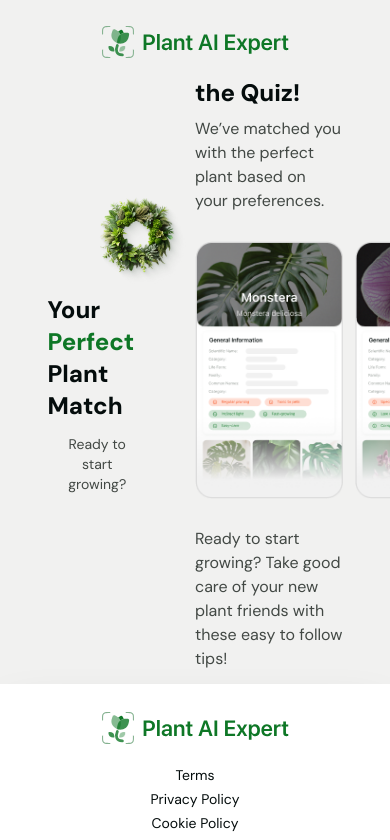
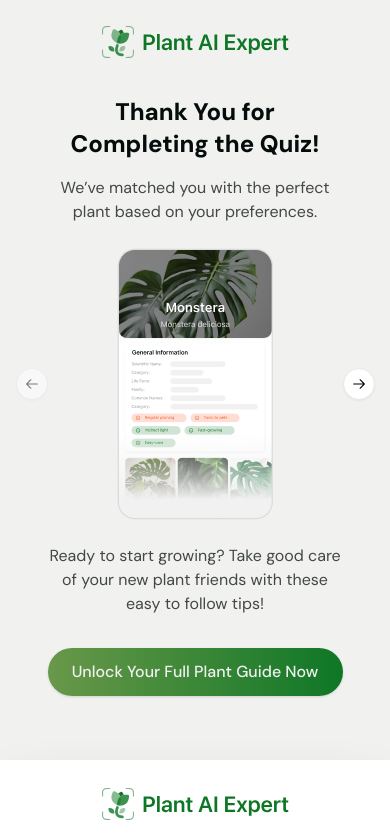
Before and after one commit to EugeniBykovski/evadav-landing, a Next.js app: page /result in a window 390 px wide. Shown: the top 840 px of the page. Built offline with nearby package versions, Linux system fonts and the light colour scheme.

Commit message:
feat: implement mobile version

```diff
--- a/app/layout.tsx
+++ b/app/layout.tsx
@@ -34,9 +34,9 @@ export default async function RootLayout({
         <NextIntlClientProvider messages={messages}>
           <div className="flex flex-col min-h-screen">
             <Header />
-            <main className="fixed top-[10vh] w-[100%] h-[71vh]">
+            <main className="md:fixed top-[10vh] w-[100%] lg:h-[71vh] sm:h-[90vh]">
               <PageLayout>
-                <div className="container mx-auto h-full flex items-center">
+                <div className="container mx-auto lg:h-full md:h-[57vh] flex items-center">
                   <Sidebar>{children}</Sidebar>
                 </div>
               </PageLayout>
--- a/components/FeatureList/FeatureList.tsx
+++ b/components/FeatureList/FeatureList.tsx
@@ -11,7 +11,7 @@ const FeatureList: FC<IFeatureListProps> = memo(({ features }) => (
         <div className="rounded-full bg-green-700 p-[2px]">
           <CheckIcon className="text-white w-3 h-3" />
         </div>
-        <span className="md:text-sm sm:text-xs text-[#424844]">{feature}</span>
+        <span className="text-sm text-[#424844]">{feature}</span>
       </li>
     ))}
   </ul>
--- a/components/PageLayout/PageLayout.tsx
+++ b/components/PageLayout/PageLayout.tsx
@@ -13,8 +13,8 @@ const PageLayout = ({ children }: { children: ReactNode }) => {
     <section
       className={clsx(
         isHomePage
-          ? 'bg-cover bg-no-repeat bg-center h-[calc(100vh-19vh-10vh)]'
-          : 'bg-[#F1F1F0] h-[calc(100vh-19vh-10vh)]'
+          ? 'bg-cover bg-no-repeat md:bg-center md:h-[calc(100vh-19vh-10vh)] sm:h-screen'
+          : 'bg-[#F1F1F0] sm:h-screen md:h-[calc(100vh-19vh-10vh)]'
       )}
       style={isHomePage ? { backgroundImage: `url(${bg_main.src})` } : {}}
     >
--- a/components/Question/Question.tsx
+++ b/components/Question/Question.tsx
@@ -8,7 +8,7 @@ import { RadioGroup, RadioGroupItem } from '../ui/radio-group';
 const Question: FC<QuestionProps> = memo(
   ({ question, options, onAnswerSelect, selectedAnswer }) => (
     <div className="mb-4">
-      <h2 className="text-3xl font-extrabold mb-4 text-[#040C0C]">
+      <h2 className="lg:text-3xl sm:text-xl font-extrabold mb-4 text-[#040C0C]">
         {question}
       </h2>
       <RadioGroup
@@ -38,7 +38,7 @@ const Question: FC<QuestionProps> = memo(
             />
             <Label
               htmlFor={`option-${index}`}
-              className="text-md text-[#040C0C] cursor-pointer"
+              className="lg:text-md sm:text-sm text-[#040C0C] cursor-pointer"
             >
               {option}
             </Label>
--- a/components/Quiz/Quiz.tsx
+++ b/components/Quiz/Quiz.tsx
@@ -13,38 +13,37 @@ const Quiz: FC = memo(() => {
   const router = useRouter();
 
   const [currentQuestion, setCurrentQuestion] = useState(0);
-  const [selectedAnswer, setSelectedAnswer] = useState<string | null>(null);
-  const [answers, setAnswers] = useState<string[]>([]);
+  const [answers, setAnswers] = useState<(string | null)[]>(
+    Array(quizData.length).fill(null)
+  );
+  const selectedAnswer = answers[currentQuestion];
 
   const handleAnswerSelection = useCallback(
-    (answer: string) => setSelectedAnswer(answer),
-    []
+    (answer: string) => {
+      const newAnswers = [...answers];
+      newAnswers[currentQuestion] = answer;
+      setAnswers(newAnswers);
+    },
+    [answers, currentQuestion]
   );
 
   const handleNext = useCallback(() => {
     if (selectedAnswer) {
-      const newAnswers = [...answers, selectedAnswer];
-      setAnswers(newAnswers);
-      setSelectedAnswer(null);
-
       if (currentQuestion + 1 < quizData.length) {
         setCurrentQuestion(currentQuestion + 1);
       } else {
-        localStorage.setItem('quizAnswers', JSON.stringify(newAnswers));
+        localStorage.setItem('quizAnswers', JSON.stringify(answers));
         router.push('/result');
       }
     }
-  }, [selectedAnswer, answers, currentQuestion, router]);
+  }, [selectedAnswer, currentQuestion, quizData.length, answers, router]);
 
-  const handleCancel = useCallback(() => {
-    if (currentQuestion > 0) {
-      setCurrentQuestion(currentQuestion - 1);
-      setAnswers(answers.slice(0, -1));
-    }
-  }, [currentQuestion, answers]);
+  const handleBack = useCallback(() => {
+    if (currentQuestion > 0) setCurrentQuestion(currentQuestion - 1);
+  }, [currentQuestion]);
 
   return (
-    <div className="flex flex-col justify-between h-full">
+    <div className="flex flex-col justify-between lg:h-full sm:h-[71vh]">
       <div className="flex-grow">
         <ProgressBar
           currentQuestion={currentQuestion}
@@ -57,11 +56,11 @@ const Quiz: FC = memo(() => {
           selectedAnswer={selectedAnswer}
         />
       </div>
-      <div className="flex justify-between mt-4 mb-11">
+      <div className="flex justify-between lg:mt-4 sm:mt-10 lg:mb-11 sm:mb-2">
         {currentQuestion > 0 ? (
           <Button
-            className="bg-[#929994] hover:bg-[#7e8580] hover:opacity-90 transition text-white py-2 px-4 md:min-w-52 rounded-3xl"
-            onClick={handleCancel}
+            className="bg-[#929994] hover:bg-[#7e8580] hover:opacity-90 transition text-white py-2 px-4 md:min-w-52 rounded-3xl sm:py-1 sm:px-12 sm:text-md"
+            onClick={handleBack}
             size={'lg'}
           >
             {t('cancel')}
@@ -74,7 +73,7 @@ const Quiz: FC = memo(() => {
             selectedAnswer
               ? 'bg-green-500 hover:bg-green-600 '
               : 'bg-green-500 cursor-not-allowed'
-          } text-white rounded-3xl md:min-w-52`}
+          } text-white rounded-3xl md:min-w-52 sm:py-1 sm:px-12 sm:text-md`}
           onClick={handleNext}
           disabled={!selectedAnswer}
           variant={'action'}
--- a/components/Result/Result.tsx
+++ b/components/Result/Result.tsx
@@ -8,31 +8,53 @@ import { useTranslations } from 'next-intl';
 import Image from 'next/image';
 import { plantImages } from './ result-images';
 import { getResults } from '@/lib/utils';
+import {
+  Carousel,
+  CarouselContent,
+  CarouselItem,
+  CarouselNext,
+  CarouselPrevious,
+} from '../ui/carousel';
 
 const Result: FC<ResultProps> = memo(({ answers }) => {
   const t = useTranslations('result');
   const resultPlants = getResults(answers);
 
   return (
-    <div className="h-full flex flex-col justify-between">
+    <div className="h-full flex flex-col justify-between lg:h-full sm:h-[71vh]">
       <div>
-        <h2 className="text-2xl font-extrabold mb-2 text-[#040C0C]">
+        <h2 className="text-2xl lg:text-left sm:text-center font-extrabold lg:mb-2 sm:mt-0 text-[#040C0C]">
           {t('thank-you')}
         </h2>
-        <p className="text-md text-[#424844]">{t('plan')}</p>
-        <div className="list-disc my-7 flex justify-between items-center gap-3">
+        <p className="text-md lg:text-left sm:text-center sm:mt-4 lg:mt-0 text-[#424844]">
+          {t('plan')}
+        </p>
+        <div className="list-disc my-7 justify-between items-center gap-3 sm:hidden md:flex">
           {resultPlants.map((plant, index) => (
-            <Image
-              src={plantImages[plant]}
-              alt={plant}
-              width={250}
-              key={index}
-            />
+            <Image src={plantImages[plant]} alt={plant} key={index} />
           ))}
         </div>
-        <p className="text-md text-[#424844] mb-5">{t('description')}</p>
+        <Carousel
+          opts={{
+            align: 'start',
+          }}
+          className="w-full max-w-sm md:hidden"
+        >
+          <CarouselContent>
+            {resultPlants.map((plant, index) => (
+              <CarouselItem key={index} className="flex justify-center my-6">
+                <Image src={plantImages[plant]} alt={plant} />
+              </CarouselItem>
+            ))}
+          </CarouselContent>
+          <CarouselPrevious className="ml-4" />
+          <CarouselNext className="mr-4" />
+        </Carousel>
+        <p className="text-md lg:text-left sm:text-center text-[#424844] mb-2">
+          {t('description')}
+        </p>
       </div>
-      <Link href={'/subscription'}>
+      <Link href={'/subscription'} className="lg:mt-4 sm:mt-6">
         <Button variant={'action'} className="w-full mb-12" size={'lg'}>
           {t('get-now')}
         </Button>
--- /dev/null
+++ b/components/ui/carousel.tsx
@@ -0,0 +1,262 @@
+'use client';
+
+import * as React from 'react';
+import { ArrowLeftIcon, ArrowRightIcon } from '@radix-ui/react-icons';
+import useEmblaCarousel, {
+  type UseEmblaCarouselType,
+} from 'embla-carousel-react';
+
+import { cn } from '@/lib/utils';
+import { Button } from '@/components/ui/button';
+
+type CarouselApi = UseEmblaCarouselType[1];
+type UseCarouselParameters = Parameters<typeof useEmblaCarousel>;
+type CarouselOptions = UseCarouselParameters[0];
+type CarouselPlugin = UseCarouselParameters[1];
+
+type CarouselProps = {
+  opts?: CarouselOptions;
+  plugins?: CarouselPlugin;
+  orientation?: 'horizontal' | 'vertical';
+  setApi?: (api: CarouselApi) => void;
+};
+
+type CarouselContextProps = {
+  carouselRef: ReturnType<typeof useEmblaCarousel>[0];
+  api: ReturnType<typeof useEmblaCarousel>[1];
+  scrollPrev: () => void;
+  scrollNext: () => void;
+  canScrollPrev: boolean;
+  canScrollNext: boolean;
+} & CarouselProps;
+
+const CarouselContext = React.createContext<CarouselContextProps | null>(null);
+
+function useCarousel() {
+  const context = React.useContext(CarouselContext);
+
+  if (!context) {
+    throw new Error('useCarousel must be used within a <Carousel />');
+  }
+
+  return context;
+}
+
+const Carousel = React.forwardRef<
+  HTMLDivElement,
+  React.HTMLAttributes<HTMLDivElement> & CarouselProps
+>(
+  (
+    {
+      orientation = 'horizontal',
+      opts,
+      setApi,
+      plugins,
+      className,
+      children,
+      ...props
+    },
+    ref
+  ) => {
+    const [carouselRef, api] = useEmblaCarousel(
+      {
+        ...opts,
+        axis: orientation === 'horizontal' ? 'x' : 'y',
+      },
+      plugins
+    );
+    const [canScrollPrev, setCanScrollPrev] = React.useState(false);
+    const [canScrollNext, setCanScrollNext] = React.useState(false);
+
+    const onSelect = React.useCallback((api: CarouselApi) => {
+      if (!api) {
+        return;
+      }
+
+      setCanScrollPrev(api.canScrollPrev());
+      setCanScrollNext(api.canScrollNext());
+    }, []);
+
+    const scrollPrev = React.useCallback(() => {
+      api?.scrollPrev();
+    }, [api]);
+
+    const scrollNext = React.useCallback(() => {
+      api?.scrollNext();
+    }, [api]);
+
+    const handleKeyDown = React.useCallback(
+      (event: React.KeyboardEvent<HTMLDivElement>) => {
+        if (event.key === 'ArrowLeft') {
+          event.preventDefault();
+          scrollPrev();
+        } else if (event.key === 'ArrowRight') {
+          event.preventDefault();
+          scrollNext();
+        }
+      },
+      [scrollPrev, scrollNext]
+    );
+
+    React.useEffect(() => {
+      if (!api || !setApi) {
+        return;
+      }
+
+      setApi(api);
+    }, [api, setApi]);
+
+    React.useEffect(() => {
+      if (!api) {
+        return;
+      }
+
+      onSelect(api);
+      api.on('reInit', onSelect);
+      api.on('select', onSelect);
+
+      return () => {
+        api?.off('select', onSelect);
+      };
+    }, [api, onSelect]);
+
+    return (
+      <CarouselContext.Provider
+        value={{
+          carouselRef,
+          api: api,
+          opts,
+          orientation:
+            orientation || (opts?.axis === 'y' ? 'vertical' : 'horizontal'),
+          scrollPrev,
+          scrollNext,
+          canScrollPrev,
+          canScrollNext,
+        }}
+      >
+        <div
+          ref={ref}
+          onKeyDownCapture={handleKeyDown}
+          className={cn('relative', className)}
+          role="region"
+          aria-roledescription="carousel"
+          {...props}
+        >
+          {children}
+        </div>
+      </CarouselContext.Provider>
+    );
+  }
+);
+Carousel.displayName = 'Carousel';
+
+const CarouselContent = React.forwardRef<
+  HTMLDivElement,
+  React.HTMLAttributes<HTMLDivElement>
+>(({ className, ...props }, ref) => {
+  const { carouselRef, orientation } = useCarousel();
+
+  return (
+    <div ref={carouselRef} className="overflow-hidden">
+      <div
+        ref={ref}
+        className={cn(
+          'flex',
+          orientation === 'horizontal' ? '-ml-4' : '-mt-4 flex-col',
+          className
+        )}
+        {...props}
+      />
+    </div>
+  );
+});
+CarouselContent.displayName = 'CarouselContent';
+
+const CarouselItem = React.forwardRef<
+  HTMLDivElement,
+  React.HTMLAttributes<HTMLDivElement>
+>(({ className, ...props }, ref) => {
+  const { orientation } = useCarousel();
+
+  return (
+    <div
+      ref={ref}
+      role="group"
+      aria-roledescription="slide"
+      className={cn(
+        'min-w-0 shrink-0 grow-0 basis-full',
+        orientation === 'horizontal' ? 'pl-4' : 'pt-4',
+        className
+      )}
+      {...props}
+    />
+  );
+});
+CarouselItem.displayName = 'CarouselItem';
+
+const CarouselPrevious = React.forwardRef<
+  HTMLButtonElement,
+  React.ComponentProps<typeof Button>
+>(({ className, variant = 'outline', size = 'icon', ...props }, ref) => {
+  const { orientation, scrollPrev, canScrollPrev } = useCarousel();
+
+  return (
+    <Button
+      ref={ref}
+      variant={variant}
+      size={size}
+      className={cn(
+        'absolute  h-8 w-8 rounded-full',
+        orientation === 'horizontal'
+          ? '-left-12 top-1/2 -translate-y-1/2'
+          : '-top-12 left-1/2 -translate-x-1/2 rotate-90',
+        className
+      )}
+      disabled={!canScrollPrev}
+      onClick={scrollPrev}
+      {...props}
+    >
+      <ArrowLeftIcon className="h-4 w-4" />
+      <span className="sr-only">Previous slide</span>
+    </Button>
+  );
+});
+CarouselPrevious.displayName = 'CarouselPrevious';
+
+const CarouselNext = React.forwardRef<
+  HTMLButtonElement,
+  React.ComponentProps<typeof Button>
+>(({ className, variant = 'outline', size = 'icon', ...props }, ref) => {
+  const { orientation, scrollNext, canScrollNext } = useCarousel();
+
+  return (
+    <Button
+      ref={ref}
+      variant={variant}
+      size={size}
+      className={cn(
+        'absolute h-8 w-8 rounded-full',
+        orientation === 'horizontal'
+          ? '-right-12 top-1/2 -translate-y-1/2'
+          : '-bottom-12 left-1/2 -translate-x-1/2 rotate-90',
+        className
+      )}
+      disabled={!canScrollNext}
+      onClick={scrollNext}
+      {...props}
+    >
+      <ArrowRightIcon className="h-4 w-4" />
+      <span className="sr-only">Next slide</span>
+    </Button>
+  );
+});
+CarouselNext.displayName = 'CarouselNext';
+
+export {
+  type CarouselApi,
+  Carousel,
+  CarouselContent,
+  CarouselItem,
+  CarouselPrevious,
+  CarouselNext,
+};
--- a/sections/Footer/Footer.tsx
+++ b/sections/Footer/Footer.tsx
@@ -9,7 +9,7 @@ const Footer: FC = memo(() => {
   const t = useTranslations('footer');
 
   return (
-    <footer className="fixed bottom-0 left-0 w-full h-[19vh] bg-[#ffffff] text-zinc-400 text-sm py-7 shadow-2xl z-50">
+    <footer className="md:fixed bottom-0 left-0 w-full md:h-[19vh] bg-[#ffffff] text-zinc-400 text-sm py-7 shadow-2xl z-50">
       <div className="container">
         <div className="sm:flex sm:justify-center md:justify-start">
           <Logo />
--- a/sections/Sidebar/Sidebar.tsx
+++ b/sections/Sidebar/Sidebar.tsx
@@ -38,7 +38,7 @@ const Sidebar = ({ children }: { children: ReactNode }) => {
           }
         >
           <div
-            className={`flex justify-between ${
+            className={`lg:flex justify-between sm:hidden ${
               isSubscriptionPage || isPaymentPage
                 ? 'items-center'
                 : 'items-start'
@@ -114,7 +114,9 @@ const Sidebar = ({ children }: { children: ReactNode }) => {
               </div>
             ) : null}
           </div>
-          <div className="w-[50%]">{children}</div>
+          <div className="lg:w-[50%] sm:w-full sm:mt-24 lg:mt-0">
+            {children}
+          </div>
         </div>
       )}
     </>
```
Also changed, not shown: components/PlanCard/PlanCard.tsx (+5 -5 lines), components/Subscription/Subscription.tsx (+4 -4 lines), sections/WelcomeSection/WelcomeSection.tsx (+8 -6 lines).
